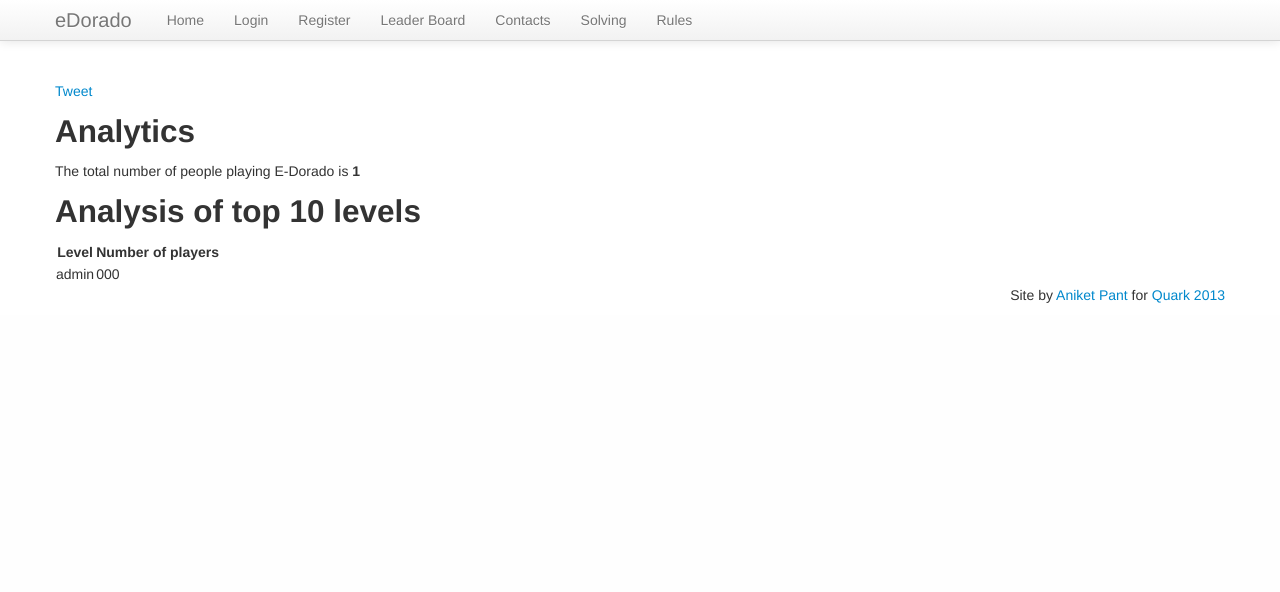
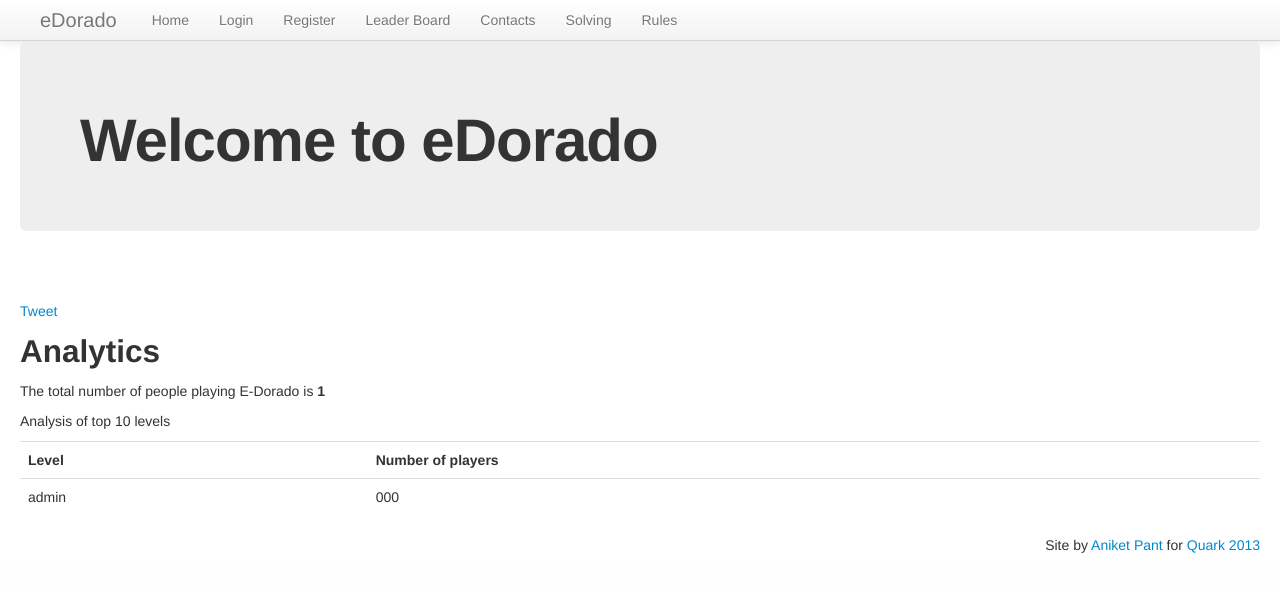
Before and after one commit to aniketpant/edorado, a CodeIgniter app: the page made by application/views/main.php in a window 1280 px wide. Shown: the top 592 px of the page. Run offline with CodeIgniter, Linux system fonts and the light colour scheme; the template is opened without the code that fills it: most values are stand-ins (such as "Sample title", 1, 10 or a date in 2020); data that the repository does not hold is empty; some libraries are stand-ins or nearby versions.

Commit message:
UPDATED: fixed arbit problems

```diff
--- a/application/views/user/contacts.php
+++ b/application/views/contacts.php
@@ -2,6 +2,11 @@
 
     <h1 class="page-header">Contacts</h1>
     <table class="table">
+        <thead>
+            <th>Name</th>
+            <th>Email</th>
+            <th>Contact Number</th>
+        </thead>
         <tr>
             <td>Chaitanya Bhatt</td>
             <td>chaitanyab1992@gmail.com</td>
--- a/application/views/inc/footer.php
+++ b/application/views/inc/footer.php
@@ -1,6 +1,6 @@
 		</div>
-        <div id="footer" class="container">
-            <div class="row">
+        <div id="footer" class="container-fluid">
+            <div class="row-fluid">
                 <p class="pull-right">Site by <a href="http://aniketpant.com">Aniket Pant</a> for <a href="http://bits-quark.org">Quark 2013</a></p>
             </div>
         </div>
--- a/application/views/inc/header.php
+++ b/application/views/inc/header.php
@@ -16,13 +16,13 @@
     <div id="header">
         <nav class="navbar navbar-static-top">
             <div class="navbar-inner">
-                <div class="container">
+                <div class="container-fluid">
                 <?php include 'navigation.php'; ?>
                 </div>
             </disv>
         </nav>
     </div>
-    <div class="container">
+    <div class="container-fluid">
         <?php
             $loggedin = $this->session->userdata('logged_in');
             $username = $this->session->userdata('username');
--- a/application/views/user/leaderboard.php
+++ b/application/views/leaderboard.php
@@ -5,7 +5,7 @@
 </script>
 
     <h1 class="page-header">The Mighty Leader Board</h1>
-    <table id="leaderboard" class="table zebra-striped">
+    <table id="leaderboard" class="table table-striped">
         <thead>
         <th>
             username
--- a/application/views/main.php
+++ b/application/views/main.php
@@ -1,4 +1,8 @@
 <?php include './application/views/inc/header.php'; ?>
+
+<div class="hero-unit">
+    <h1>Welcome to eDorado</h1>
+</div>
 
 <div class="share fb">
 <div id="fb-root"></div>
@@ -16,15 +20,10 @@
 <script>!function(d,s,id){var js,fjs=d.getElementsByTagName(s)[0];if(!d.getElementById(id)){js=d.createElement(s);js.id=id;js.src="//platform.twitter.com/widgets.js";fjs.parentNode.insertBefore(js,fjs);}}(document,"script","twitter-wjs");</script>
 </div>
     <div class="analytics">
-        <div class="block">
         <h2>Analytics</h2>
-            <p>
-                The total number of people playing E-Dorado is <strong><?= $total_participants ?></strong>
-            </p>
-        </div>
-        <div class="block">
-            <h2>Analysis of top 10 levels</h2>
-            <table class="zebra-striped">
+        <p>The total number of people playing E-Dorado is <strong><?= $total_participants ?></strong></p>
+        <p>Analysis of top 10 levels</p>
+        <table class="table">
             <th>
                 Level
             </th>
@@ -47,6 +46,5 @@
             ?>
         </table>
     </div>
-    </div>
 
 <?php include './application/views/inc/footer.php'; ?>
```
Also changed, not shown: application/controllers/main.php (+4 -4 lines), application/views/how-to.php (renamed from application/views/user/how-to.php), application/views/rules.php (renamed from application/views/user/rules.php), application/views/success.php (renamed from application/views/user/success.php). Lines whose indentation alone changed are shown as unchanged.
